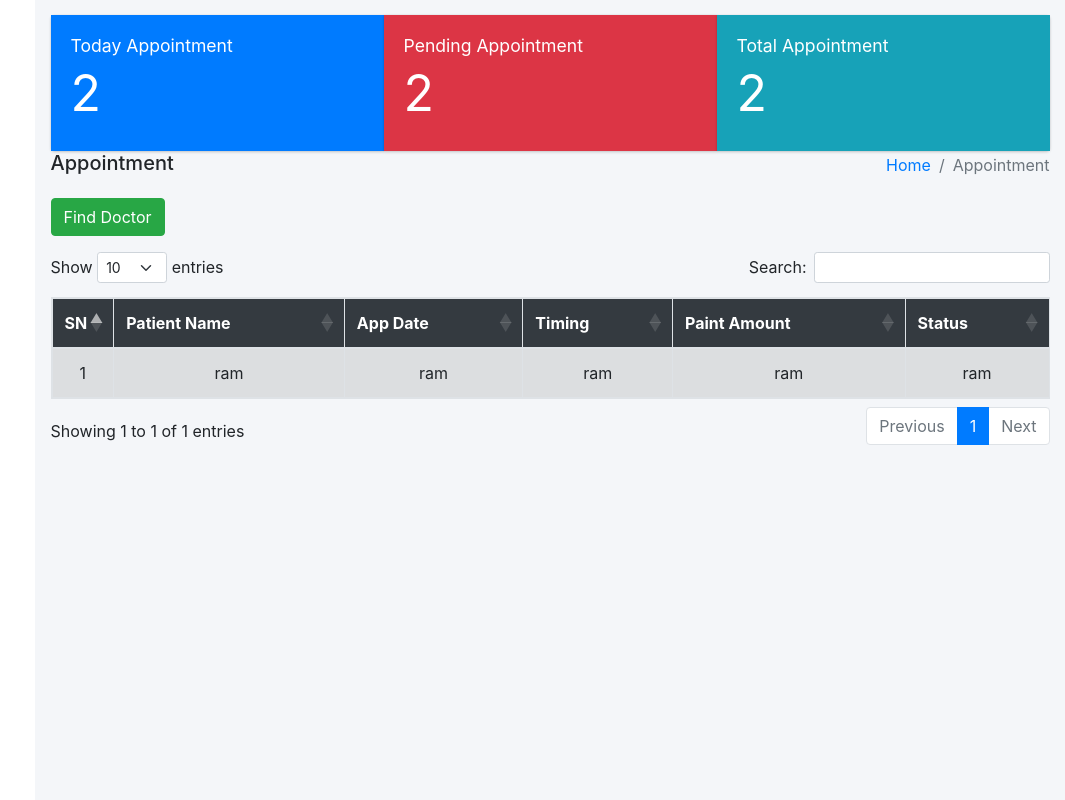
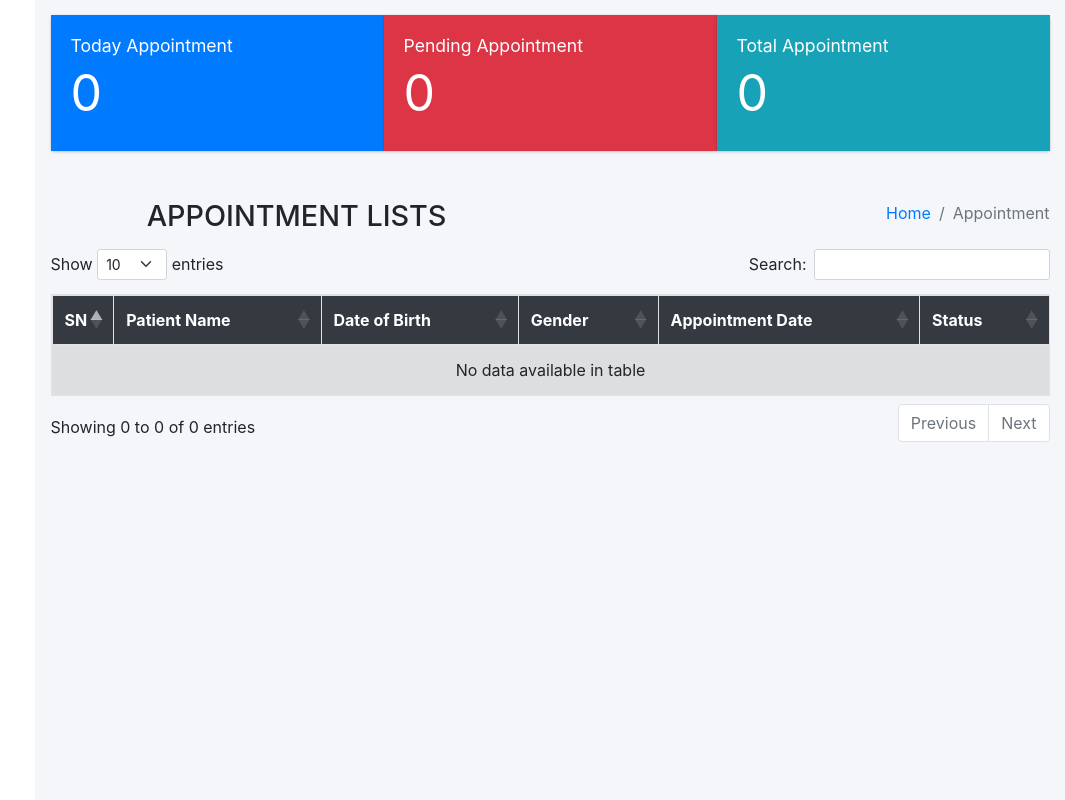
Before and after one commit to MadanStha7/Hospital-Management-System, a Django app: page /doctor-dashboard/ in a window 1280 px wide. Shown: the whole page, without its empty margins (215-1280 px from the left). Run offline with Django 3.2, Linux system fonts and the light colour scheme; the visitor is signed in with stand-in values (Sample User, id 1); some libraries are stand-ins or nearby versions.

Commit message:
doctor profile update and appointment in dashboad

```diff
--- a/templates/doctor/doctor-dashboard.html
+++ b/templates/doctor/doctor-dashboard.html
@@ -14,31 +14,32 @@
             <div class="card">
                 <div class="card-body bg-primary text-white">
                     <h5 class="card-title">Today Appointment</h5>
-                    <p class="card-text" style="font-size: 50px;">2</p>
+                    <p class="card-text" style="font-size: 50px;">{{today_appointment}}</p>
                 </div>
             </div>
             <div class="card">
                 <div class="card-body bg-danger text-white">
                     <h5 class="card-title">Pending Appointment</h5>
-                    <p class="card-text" style="font-size: 50px;">2</p>
+                    <p class="card-text" style="font-size: 50px;">{{pending_appointment}}</p>
 
                 </div>
             </div>
             <div class="card">
                 <div class="card-body bg-info text-white">
                     <h5 class="card-title">Total Appointment</h5>
-                    <p class="card-text" style="font-size: 50px;">2</p>
+                    <p class="card-text" style="font-size: 50px;">{{total_appointment}}</p>
                 </div>
             </div>
         </div>
-        <div class="row">
+
+        <div class="row mt-5">
             <div class="col-sm-6">
-                <h5 class="content-title">Appointment</h5>
+                <h1 class="content-title text-center">APPOINTMENT LISTS</h1>
             </div>
             <!-- /.col -->
             <div class="col-sm-6">
                 <ol class="breadcrumb float-sm-right">
-                    <li class="breadcrumb-item"><a href="#">Home</a></li>
+                    <li class="breadcrumb-item"><a href="">Home</a></li>
                     <li class="breadcrumb-item active">Appointment</li>
                 </ol>
             </div>
@@ -53,11 +54,7 @@
 <!-- Main content -->
 <div class="content">
     <div class="container-fluid">
-        <div class="row mb-3">
-            <div class="col-12 col-sm-6 col-md-3 col-lg-2">
-                <a href="{% url 'find-doctor' %}"><button class="btn btn-success">Find Doctor</button></a>
-            </div>
-        </div>
+
         <div class="row">
             <div class="col-12">
                 <div class="table-responsive">
@@ -66,24 +63,57 @@
                             <tr class="bg-dark">
                                 <th width="2%">SN</th>
                                 <th>Patient Name</th>
-                                <th>App Date</th>
-                                <th>Timing</th>
-                                <th>Paint Amount</th>
+                                <th>Date of Birth</th>
+                                <th>Gender</th>
+                                <th>Appointment Date</th>
                                 <th>Status</th>
                             </tr>
                         </thead>
                         <tbody>
+                            {% for appointment in appointment_list %}
                             <tr>
-                                <td class="text-center">1</td>
-                                <td class="text-center">ram</td>
-                                <td class="text-center">ram</td>
-                                <td class="text-center">ram</td>
-                                <td class="text-center">ram</td>
-                                <td class="text-center">ram</td>
+                                <td class="text-center">{{forloop.counter}}</td>
+                                <td class="text-center">{{appointment.patient.full_name}}</td>
+                                <td class="text-center">{{appointment.patient.dob}}</td>
+                                <td class="text-center">{{appointment.patient.gender}}</td>
+                                <td class="text-center">{{appointment.app_date}}</td>
+                                <td class="text-center">
+                                    {% if appointment.status == "P" %}
+
+                                    <a class="btn btn-sm btn-warning accept-appointment"data-toggle="modal"
+                                    data-target="#deactivateModal" href=""
+                                        url="{% url 'accept-appointment' appointment.id %}">Accept</a>
+                                    {% else %}
+                                    <button class="btn btn-success btn-sm">Accepted</button>
+                                    {% endif %}
+                                </td>
                             </tr>
-
+                            {% endfor %}
                         </tbody>
                     </table>
+                </div>
+            </div>
+        </div>
+        <div class="modal mymodal modal-03" id="deactivateModal" tabindex="-1" role="dialog">
+            <div class="modal-dialog" role="document">
+                <div class="modal-content">
+                    <div class="modal-header align-items-center">
+                        <button type="button" class="close" data-dismiss="modal" aria-label="Close">
+                            <span aria-hidden="true" class="ic-close-circular-filled text-danger h5"></span>
+                        </button>
+                    </div>
+                    <div class="modal-body">
+                        <form action="" method="POST" class="activate-form">
+                            {% csrf_token %}
+                            <label class="d-block">Accept Appointment?</label>
+                    </div>
+                    <div class="modal-footer">
+                        <button type="button" class="btn btn-light" data-dismiss="modal">
+                            Cancel
+                        </button>
+                        <button type="submit" class="btn btn-success">Yes</button>
+                        </form>
+                    </div>
                 </div>
             </div>
         </div>
@@ -98,5 +128,9 @@
     $(document).ready(function () {
         $('#data-table').DataTable();
     });
+    $(".accept-appointment").on("click", function () {
+        let url = $(this).attr("url")
+        $(".activate-form").attr("action", url)
+    })
 </script>
 {% endblock %}
--- a/templates/doctor/doctor-header.html
+++ b/templates/doctor/doctor-header.html
@@ -51,7 +51,7 @@
           </a>
           <ul class="nav nav-treeview">
             <li class="nav-item">
-              <a href="" class="nav-link">
+              <a href="{% url 'doctor-dashboard' %}" class="nav-link">
                 <i class="t-nav-icon nav-icon fa fa-id-card"></i>
                 <p>Appointment</p>
               </a>
--- a/templates/user/layout/header.html
+++ b/templates/user/layout/header.html
@@ -50,7 +50,7 @@
       {% if request.user|has_group:"Patient" %}
         <a href="{% url 'patient-dashboard' %}"><span class="d-none d-md-inline text-white">{{request.user.patient.full_name}}</span></a>
       {% elif request.user|has_group:"Doctor" %}
-      <a href=""
+      <a href="{% url 'doctor-dashboard' %}"
         ><span class="d-none d-md-inline text-white"
           >{{request.user.doctor.full_name}}</span
         ></a
--- a/user/routes/doctor_urls.py
+++ b/user/routes/doctor_urls.py
@@ -1,7 +1,18 @@
 from django.urls import path
-from user.viewsets.doctor_views import DoctorDashboard, DoctorProfile
+from user.viewsets.doctor_views import (
+    DoctorDashboard,
+    DoctorProfile,
+    DoctorProfileUpdateView,
+    accept_appointment,
+)
 
 urlpatterns = [
     path("doctor-dashboard/", DoctorDashboard.as_view(), name="doctor-dashboard"),
     path("doctor-profile/", DoctorProfile.as_view(), name="doctor-profile"),
+    path(
+        "doctor-profile/<int:pk>/update/",
+        DoctorProfileUpdateView.as_view(),
+        name="doctor-update",
+    ),
+    path("accept/appointment/<int:pk>/", accept_appointment, name="accept-appointment"),
 ]
--- a/user/viewsets/doctor_views.py
+++ b/user/viewsets/doctor_views.py
@@ -1,8 +1,10 @@
-from pydoc import Doc
 from django.urls import reverse_lazy
 from django.views.generic import TemplateView, UpdateView
-from user.models import Doctor
+from user.models import Doctor, Appointment
 from user.forms import DoctorProfileForm
+from datetime import date, datetime
+from django.shortcuts import render, redirect
+from django.contrib import messages
 
 
 class DoctorDashboard(TemplateView):
@@ -10,12 +12,20 @@
 
     def get_context_data(self, **kwargs):
         context = super().get_context_data(**kwargs)
-
         try:
             user = Doctor.objects.get(user=self.request.user)
         except Doctor.DoesNotExist:
             user = None
+
         context["user"] = user
+        context["appointment_list"] = Appointment.objects.all()
+        context["total_appointment"] = Appointment.objects.all().count()
+        context["pending_appointment"] = Appointment.objects.filter(status="P").count()
+        today = date.today()
+        context["today_appointment"] = Appointment.objects.filter(
+            app_date=today
+        ).count()
+
         return context
 
 
@@ -28,3 +38,27 @@
         doctor = Doctor.objects.get(user=logged_user)
         context["doctor"] = doctor
         return context
+
+
+class DoctorProfileUpdateView(UpdateView):
+    template_name = "doctor/doctor-update.html"
+    model = Doctor
+    form_class = DoctorProfileForm
+    success_url = reverse_lazy("doctor-profile")
+
+    def form_valid(self, form):
+        user = self.request.user
+        form.save()
+
+        return super().form_valid(form)
+
+
+def accept_appointment(request, pk):
+    appointment = Appointment.objects.get(id=pk)
+    print(appointment, "...............................")
+    print(request.method)
+    if request.method == "POST":
+        appointment.status = "A"
+        appointment.save()
+        messages.success(request, "Appointment Accepted")
+        return redirect("doctor-dashboard")
```
Also changed, not shown: templates/doctor/doctor-profile.html (+17 -17 lines), templates/doctor/doctor-update.html (added, +61 -0 lines), user/forms.py (+13 -0 lines).
